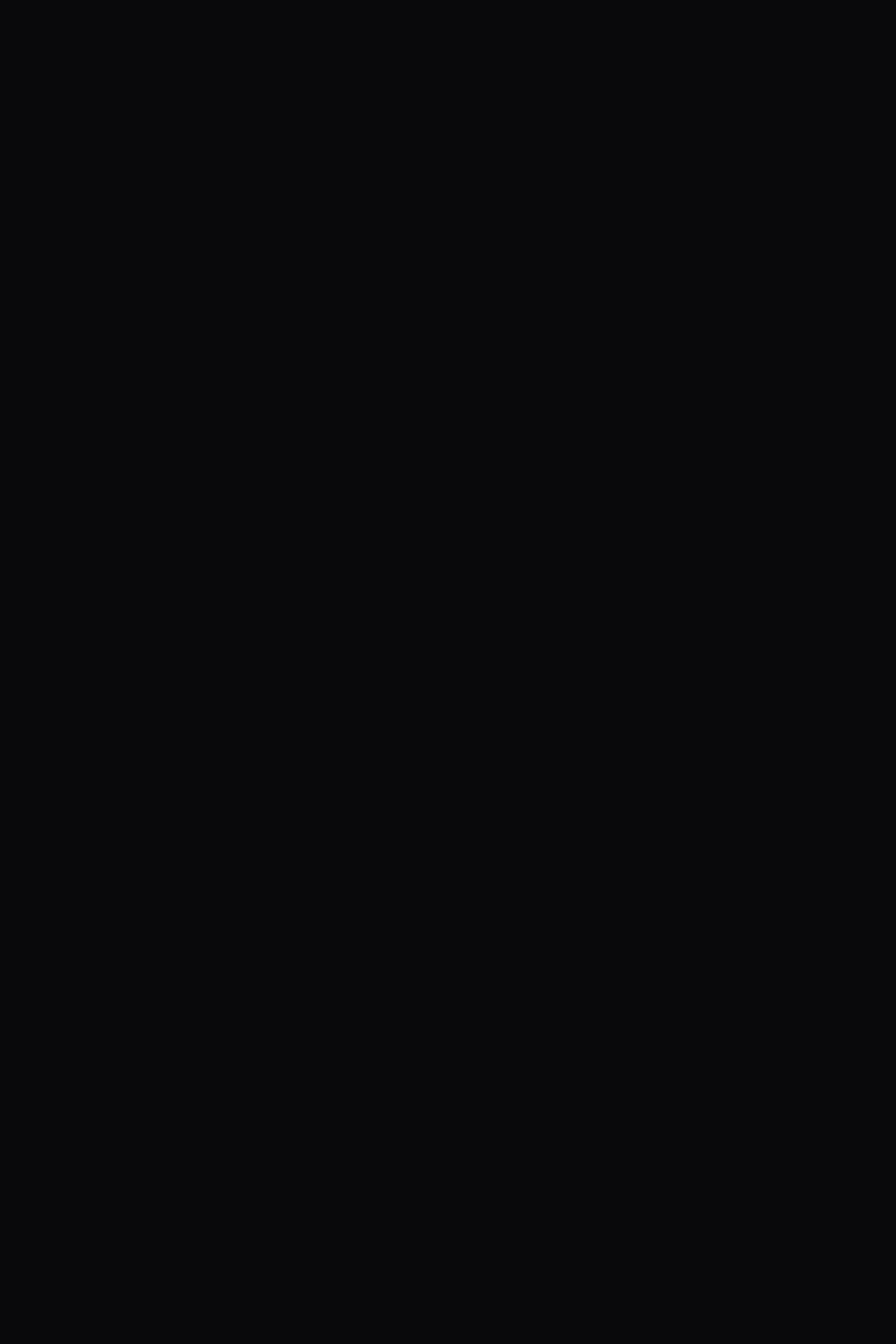
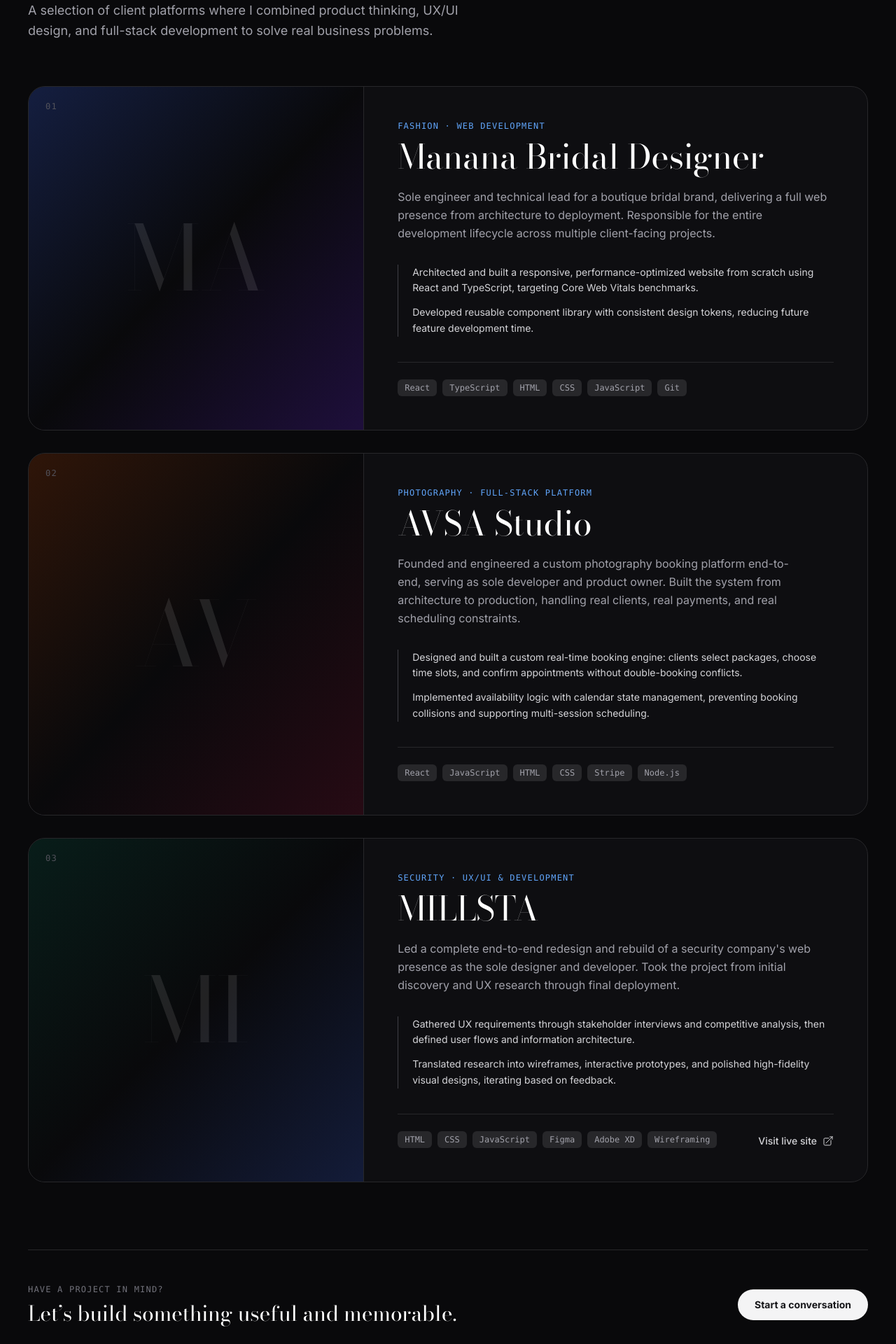
Before and after one commit to AvsaStudio/salomeavsa, a React (Vite) app: page /projects in a window 1280 px wide. Before the commit this address had no page. Shown: the part 380-2300 px from the top of the page at 70% size. Before the commit the page ends 800 px from the top, so only its background shows below. Built offline with nearby package versions, Linux system fonts and the light colour scheme; a web font is replaced by a local one.

Commit message:
changed name

```diff
--- a/App.tsx
+++ b/App.tsx
@@ -11,6 +11,12 @@ import { HomePage } from "./pages/HomePage";
 const EmploymentHistory = lazy(() =>
   import("./pages/EmploymentHistory").then((module) => ({
     default: module.EmploymentHistory,
+  }))
+);
+
+const ProjectGallery = lazy(() =>
+  import("./pages/ProjectGallery").then((module) => ({
+    default: module.ProjectGallery,
   }))
 );
 
@@ -34,6 +40,14 @@ const App: React.FC = () => {
             </Suspense>
           }
         />
+        <Route
+          path="/projects"
+          element={
+            <Suspense fallback={routeFallback}>
+              <ProjectGallery />
+            </Suspense>
+          }
+        />
       </Routes>
     </BrowserRouter>
   );
--- a/data/site.ts
+++ b/data/site.ts
@@ -1,4 +1,4 @@
-export type SitePage = "home" | "experience";
+export type SitePage = "home" | "experience" | "projects";
 
 type RouteNavigationItem = {
   type: "route";
@@ -18,24 +18,24 @@ export type NavigationItem = RouteNavigationItem | SectionNavigationItem;
 export const EMAIL_ADDRESS = "salome.a.miller@gmail.com";
 
 export const navigationItems: NavigationItem[] = [
+  { type: "route", label: "Home", href: "/", page: "home" },
   { type: "route", label: "Experience", href: "/experience", page: "experience" },
-  { type: "section", label: "Python Lab", sectionId: "python-interactive" },
-  { type: "section", label: "Darkroom", sectionId: "photography" },
-  { type: "section", label: "JS Lab", sectionId: "js-challenges" },
-  { type: "section", label: "UX / UI", sectionId: "ux-design" },
-  { type: "section", label: "Projects", sectionId: "projects" },
+  { type: "route", label: "Projects", href: "/projects", page: "projects" },
   { type: "section", label: "Contact", sectionId: "contact" },
 ];
 
 export const technicalArsenal = [
   "Python",
   "React",
+  "TypeScript",
+  "JavaScript",
   "Node.js",
-  "TypeScript",
-  "Brand Strategy",
-  "Adobe Suite",
-  "Figma",
-  "Photography",
+  "PostgreSQL",
+  "REST APIs",
+  "Stripe",
+  "HTML & CSS",
+  "Git & GitHub",
+  "Figma & Design Systems",
 ];
 
 export const contactCards = [
--- /dev/null
+++ b/pages/ProjectGallery.css
@@ -0,0 +1,113 @@
+.project-gallery-page {
+  @apply flex min-h-screen flex-col bg-zinc-950 text-zinc-50;
+}
+
+.project-gallery-page__main {
+  @apply mx-auto w-full max-w-7xl flex-1 px-6 pb-32 pt-36 sm:px-10 sm:pt-44;
+}
+
+.project-gallery-page__header {
+  @apply mb-16 max-w-3xl;
+}
+
+.project-gallery-page__eyebrow {
+  @apply mb-4 font-mono text-xs uppercase tracking-[0.24em] text-blue-400;
+}
+
+.project-gallery-page__title {
+  @apply text-5xl leading-[1.05] tracking-tight text-white sm:text-7xl;
+  font-family: var(--font-display);
+  font-weight: 400;
+}
+
+.project-gallery-page__intro {
+  @apply mt-7 max-w-2xl text-lg leading-relaxed text-zinc-400;
+}
+
+.project-gallery-page__grid {
+  @apply space-y-8;
+}
+
+.project-card {
+  @apply grid overflow-hidden rounded-3xl border border-zinc-800 bg-zinc-900/40 transition-colors hover:border-zinc-700 lg:grid-cols-[0.8fr_1.2fr];
+}
+
+.project-card__visual {
+  @apply relative flex min-h-64 items-center justify-center overflow-hidden border-b border-zinc-800 bg-gradient-to-br from-blue-950/70 via-zinc-950 to-violet-950/50 lg:min-h-full lg:border-b-0 lg:border-r;
+}
+
+.project-card:nth-child(2) .project-card__visual {
+  @apply from-amber-950/60 via-zinc-950 to-rose-950/40;
+}
+
+.project-card:nth-child(3) .project-card__visual {
+  @apply from-emerald-950/50 via-zinc-950 to-blue-950/60;
+}
+
+.project-card__number {
+  @apply absolute left-6 top-5 font-mono text-xs tracking-widest text-zinc-600;
+}
+
+.project-card__monogram {
+  @apply text-8xl text-white/10 sm:text-9xl;
+  font-family: var(--font-display);
+}
+
+.project-card__content {
+  @apply p-7 sm:p-10 lg:p-12;
+}
+
+.project-card__label {
+  @apply mb-3 font-mono text-xs uppercase tracking-widest text-blue-400;
+}
+
+.project-card__title {
+  @apply text-4xl text-white sm:text-5xl;
+  font-family: var(--font-display);
+  font-weight: 400;
+}
+
+.project-card__summary {
+  @apply mt-5 text-base leading-relaxed text-zinc-400;
+}
+
+.project-card__outcomes {
+  @apply mt-8 space-y-3 border-l border-zinc-700 pl-5 text-sm leading-relaxed text-zinc-300;
+}
+
+.project-card__footer {
+  @apply mt-9 flex items-end justify-between gap-6 border-t border-zinc-800 pt-6;
+}
+
+.project-card__tech {
+  @apply flex flex-wrap gap-2;
+}
+
+.project-card__tech span {
+  @apply rounded-md bg-zinc-800 px-2.5 py-1 font-mono text-xs text-zinc-400;
+}
+
+.project-card__link {
+  @apply flex shrink-0 items-center gap-2 text-sm font-medium text-zinc-300 transition-colors hover:text-white;
+}
+
+.project-card__link svg {
+  @apply h-4 w-4;
+}
+
+.project-gallery-page__cta {
+  @apply mt-24 flex flex-col items-start justify-between gap-8 border-t border-zinc-800 pt-12 sm:flex-row sm:items-center;
+}
+
+.project-gallery-page__cta p {
+  @apply mb-2 font-mono text-xs uppercase tracking-widest text-zinc-500;
+}
+
+.project-gallery-page__cta h2 {
+  @apply text-2xl text-white sm:text-3xl;
+  font-family: var(--font-display);
+}
+
+.project-gallery-page__cta a {
+  @apply shrink-0 rounded-full bg-zinc-100 px-6 py-3 text-sm font-bold text-zinc-900 transition-colors hover:bg-white;
+}
--- /dev/null
+++ b/pages/ProjectGallery.tsx
@@ -0,0 +1,102 @@
+import React from "react";
+import { ArrowTopRightOnSquareIcon } from "@heroicons/react/24/outline";
+import { employmentHistory } from "../data/employment";
+import { SiteFooter } from "../components/layout/SiteFooter";
+import { SiteHeader } from "../components/layout/SiteHeader";
+import "./ProjectGallery.css";
+
+const featuredProjectIds = [1, 2, 4];
+
+const projectLabels: Record<number, string> = {
+  1: "Fashion · Web Development",
+  2: "Photography · Full-Stack Platform",
+  4: "Security · UX/UI & Development",
+};
+
+const projectLinks: Partial<Record<number, string>> = {
+  4: "https://millstainc.com/",
+};
+
+const featuredProjects = featuredProjectIds.map((id) => {
+  const project = employmentHistory.find((job) => job.id === id);
+
+  if (!project) {
+    throw new Error(`Featured project ${id} is missing from employment history`);
+  }
+
+  return project;
+});
+
+export const ProjectGallery: React.FC = () => {
+  return (
+    <div className="project-gallery-page">
+      <SiteHeader activePage="projects" />
+
+      <main className="project-gallery-page__main">
+        <header className="project-gallery-page__header">
+          <p className="project-gallery-page__eyebrow">Selected Work</p>
+          <h1 className="project-gallery-page__title">Projects built from idea to launch.</h1>
+          <p className="project-gallery-page__intro">
+            A selection of client platforms where I combined product thinking,
+            UX/UI design, and full-stack development to solve real business
+            problems.
+          </p>
+        </header>
+
+        <div className="project-gallery-page__grid">
+          {featuredProjects.map((project, index) => (
+            <article className="project-card" key={project.id}>
+              <div className="project-card__visual" aria-hidden="true">
+                <span className="project-card__number">0{index + 1}</span>
+                <span className="project-card__monogram">
+                  {project.company.slice(0, 2).toUpperCase()}
+                </span>
+              </div>
+
+              <div className="project-card__content">
+                <p className="project-card__label">{projectLabels[project.id]}</p>
+                <h2 className="project-card__title">{project.company}</h2>
+                <p className="project-card__summary">{project.summary}</p>
+
+                <div className="project-card__outcomes">
+                  {project.highlights[0].bullets.slice(0, 2).map((bullet) => (
+                    <p key={bullet}>{bullet}</p>
+                  ))}
+                </div>
+
+                <div className="project-card__footer">
+                  <div className="project-card__tech">
+                    {project.tech.slice(0, 6).map((technology) => (
+                      <span key={technology}>{technology}</span>
+                    ))}
+                  </div>
+                  {projectLinks[project.id] && (
+                    <a
+                      href={projectLinks[project.id]}
+                      target="_blank"
+                      rel="noreferrer"
+                      className="project-card__link"
+                    >
+                      Visit live site
+                      <ArrowTopRightOnSquareIcon />
+                    </a>
+                  )}
+                </div>
+              </div>
+            </article>
+          ))}
+        </div>
+
+        <section className="project-gallery-page__cta">
+          <div>
+            <p>Have a project in mind?</p>
+            <h2>Let’s build something useful and memorable.</h2>
+          </div>
+          <a href="mailto:salome.a.miller@gmail.com">Start a conversation</a>
+        </section>
+      </main>
+
+      <SiteFooter />
+    </div>
+  );
+};
```
